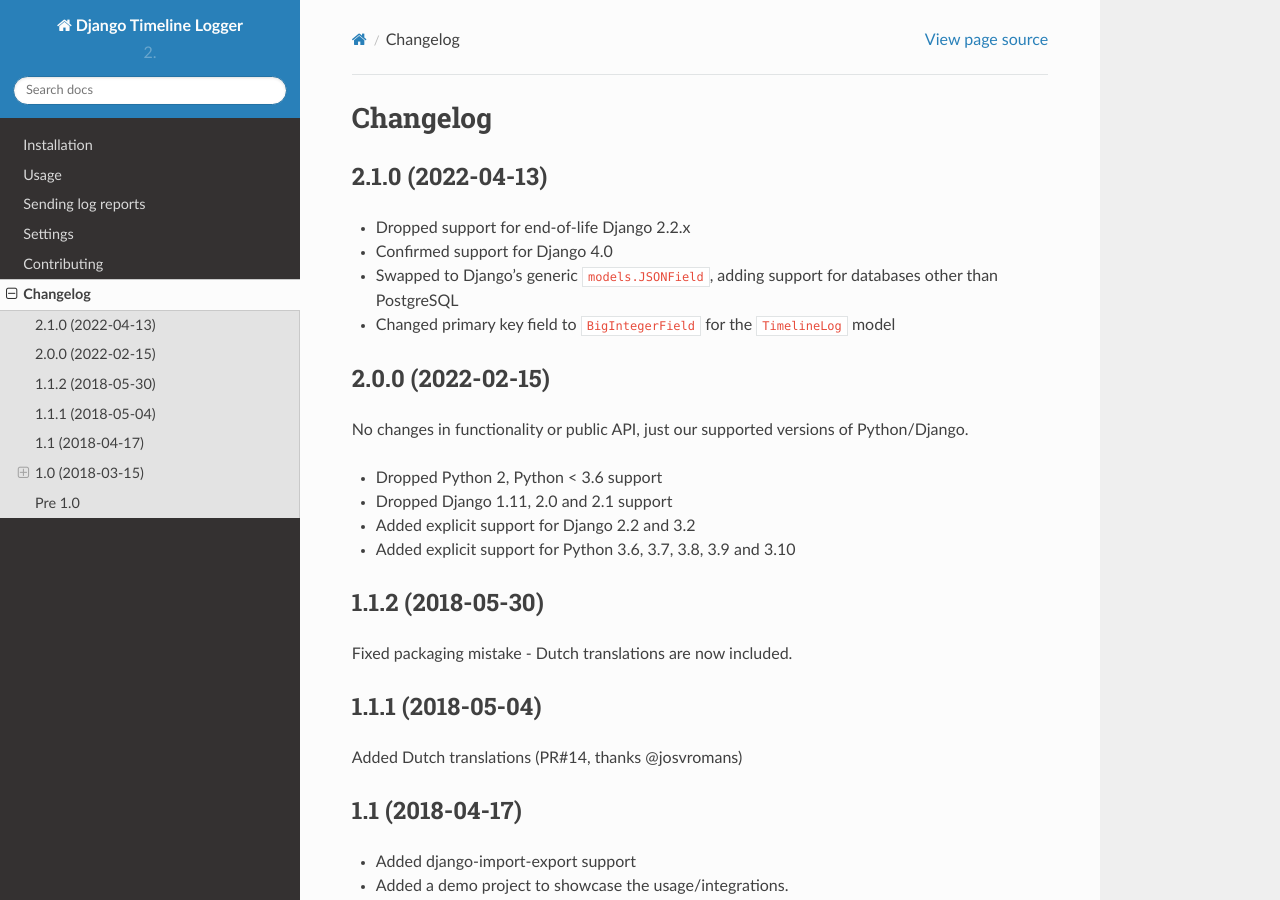
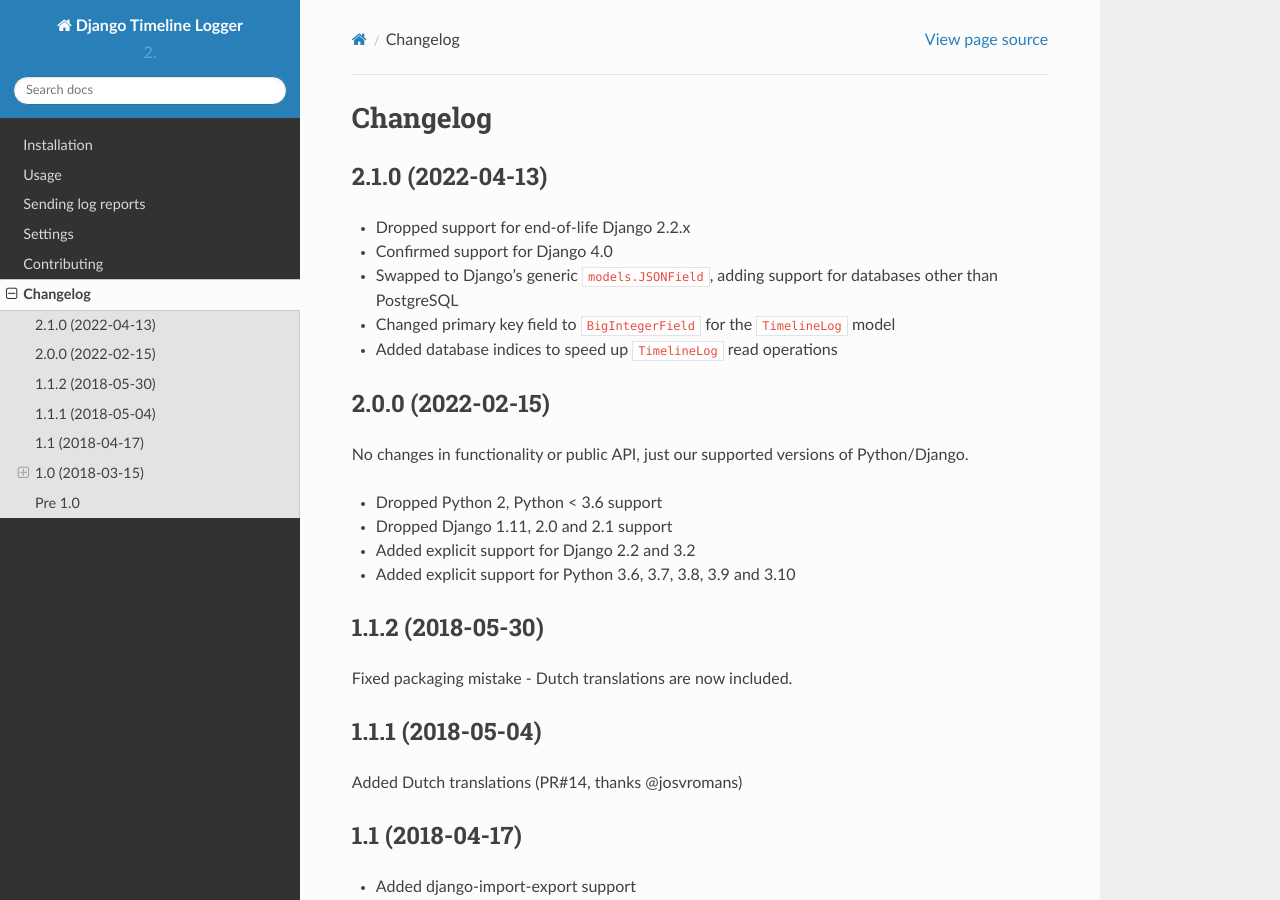
Before and after one commit to maykinmedia/django-timeline-logger, a Sphinx documentation site: the page built from docs/changelog.rst, in a window 1280 px wide and 900 px high. Built offline with Sphinx 7.4.7 and the Read the Docs theme 2.0.0, drawn with Linux system fonts in a browser that asks for light colours.

Commit message:
:pencil: [#18] -- update changelog

```diff
--- a/docs/changelog.rst
+++ b/docs/changelog.rst
@@ -10,6 +10,7 @@ Changelog
 * Swapped to Django's generic ``models.JSONField``, adding support for databases other
   than PostgreSQL
 * Changed primary key field to ``BigIntegerField`` for the ``TimelineLog`` model
+* Added database indices to speed up ``TimelineLog`` read operations
 
 2.0.0 (2022-02-15)
 ==================
```
